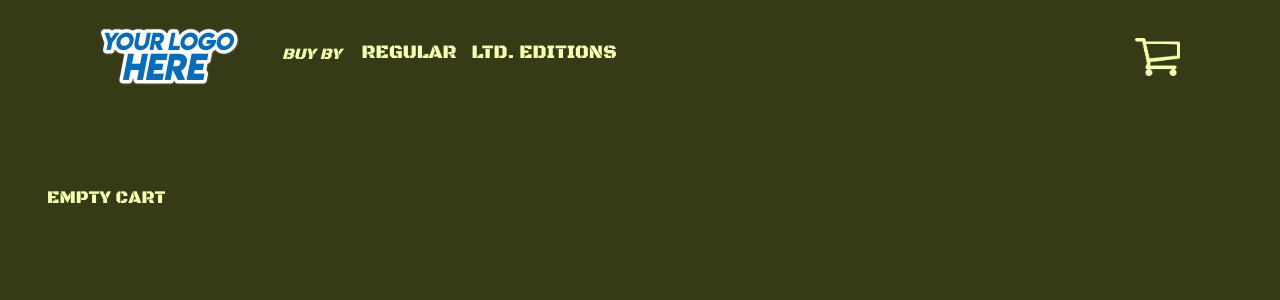
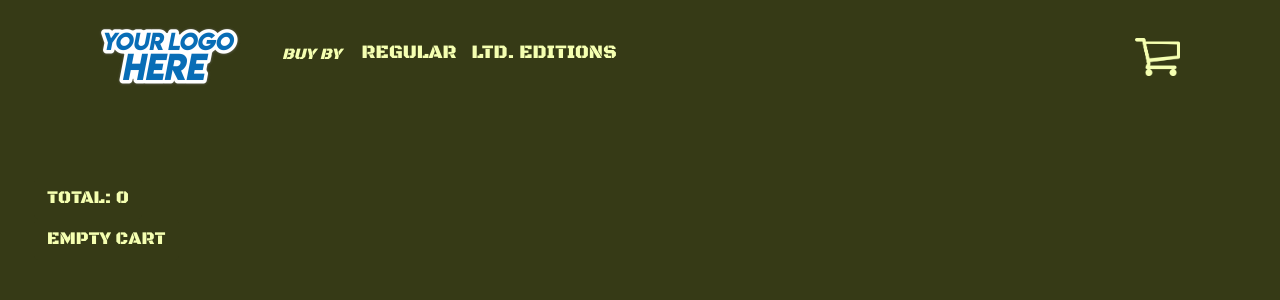
Before and after one commit to joaquinn124/footballbootcompany, a React (Create React App) app: page /cart in a window 1280 px wide. Shown: the top 300 px of the page. Built offline with nearby package versions, Linux system fonts and the light colour scheme.

Commit message:
Desafío 9: CartContext

```diff
--- a/src/components/Cart.jsx
+++ b/src/components/Cart.jsx
@@ -6,19 +6,25 @@ import { useCartContext } from "../contexts/CartContext";
 
 const Cart = () => {
 
-    const {cart, emptyCart} = useCartContext();
+    const {cart, emptyCart, totalPrice} = useCartContext();
 
     return (
         <>
             <div className="cartContainer">
                 {
-                    cart.map(item => <ListGroup variant="flush" style={{width: '22rem'}} key={item.id} className="cardCart">
-                            <ListGroup.Item>{item.model}</ListGroup.Item>
-                            <ListGroup.Item>Unit. Price: {item.price}</ListGroup.Item>
-                            <ListGroup.Item>Quantity: {item.quantity}</ListGroup.Item>
-                        </ListGroup>
+
+                    cart.map(i =>
+
+                    <ListGroup variant="flush" style={{width: '22rem'}} key={i.item.id} className="cardCart">
+                            <ListGroup.Item>{i.item.model}</ListGroup.Item>
+                            <ListGroup.Item>Unit. Price: {i.item.price}</ListGroup.Item>
+                            <ListGroup.Item>Quantity: {i.item.quantity}</ListGroup.Item>
+                    </ListGroup>
                     )
                 }
+            </div>
+            <div>
+                <Button variant='light' className='cartButtonsStyle ms-4'>Total: {totalPrice()}</Button>
             </div>
             <div>
                 <Button variant='light' className='cartButtonsStyle ms-4' onClick={emptyCart}>Empty Cart</Button>
--- a/src/components/ItemDetail.jsx
+++ b/src/components/ItemDetail.jsx
@@ -6,15 +6,14 @@ import { useCartContext } from "../contexts/CartContext";
 
 const ItemDetail = ({product}) => {
 
-    const {cart, addToCart} = useCartContext();
+    const {cart, addToCart, AddToCart} = useCartContext();
 
     const onAdd = (counter) => {
-        alert ("Added to cart!");
+        //alert ("Added to cart!");
         console.log(`${counter} items added`);
-        addToCart ({...product, quantity: counter})
+        /* addToCart ({...product, quantity: counter}) */
+        AddToCart({...product, quantity: counter})
     }
-
-    console.log(cart);
 
     return (
         <div className='itemDetailContainer'>
--- a/src/contexts/CartContext.jsx
+++ b/src/contexts/CartContext.jsx
@@ -18,9 +18,32 @@ export const CartContextProvider = ({children}) => {
         ]);
     }
 
+    //
+    const AddToCart = (item, quantity) => {
+        if (IsInCart(item.id)){
+            alert('The product already exist in Cart')
+        } else {
+            //"..." it's a split template that copy cart content + ítem on a new array
+            setCart ([...cart, {item, quantity}])
+            alert('Added to cart!')
+        }
+    }
+
+    const IsInCart = (id) => {
+        return cart&&cart.some((i) => i.item.id === id)
+    }
+
     const emptyCart = () => {
         setCart([]);
     }
+
+    const totalPrice = () => {
+        return cart.reduce( (acum, i) => acum + i.item.quantity * i.item.price, 0)
+    }
+
+    /* const iconCart = () => {
+        return cart.reduce( (acum, i) => acum+ i.item.quantity, 0)
+    } */
 
     return (
         //Provider node that recibe childrens as prop and includes it on the context provider
@@ -28,7 +51,9 @@ export const CartContextProvider = ({children}) => {
                 value={{
                     cart,
                     addToCart,
-                    emptyCart
+                    emptyCart,
+                    AddToCart,
+                    totalPrice
                 }}
             >
                 {children}
```
